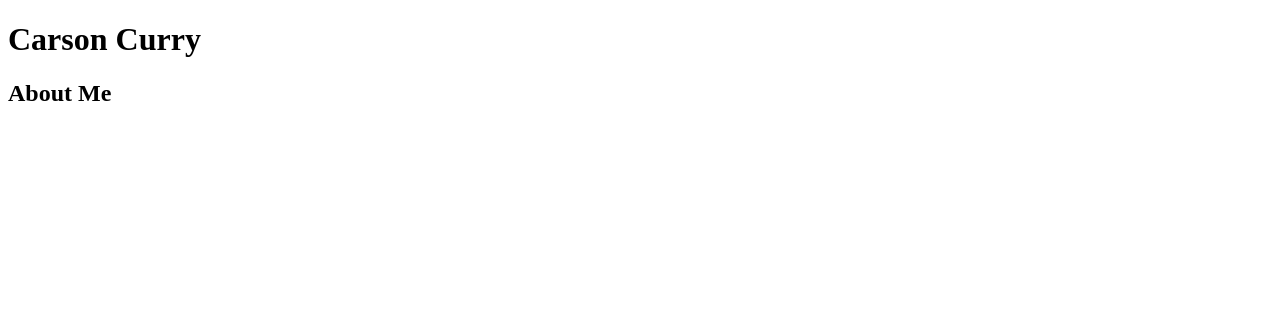
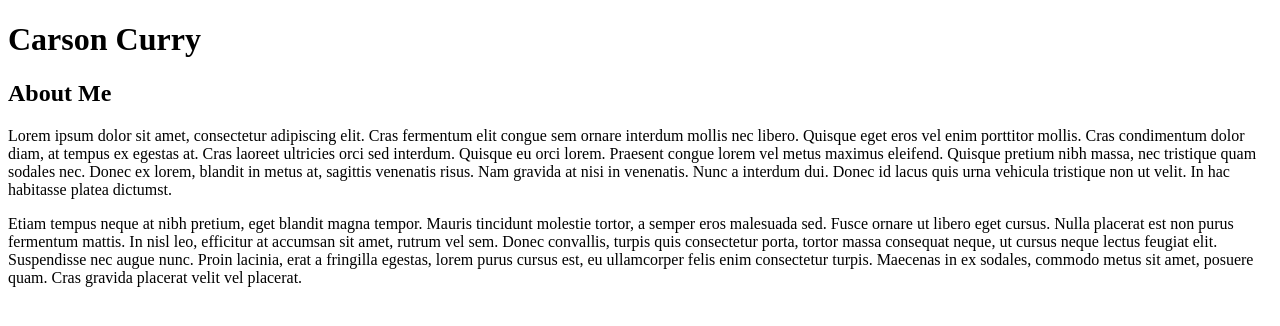
Before and after one commit to carsoncurry/carsoncurry.github.io, a plain HTML site: page index.html in a window 1280 px wide. Drawn offline with Linux system fonts and the light colour scheme.

```diff
--- a/index.html
+++ b/index.html
@@ -9,6 +9,14 @@
 
             <h2>About Me</h2>
 
+            <p>Lorem ipsum dolor sit amet, consectetur adipiscing elit. Cras fermentum elit congue sem ornare interdum mollis nec libero. Quisque eget eros vel enim porttitor mollis. Cras condimentum dolor diam, at tempus ex egestas at. Cras laoreet ultricies orci sed interdum. Quisque eu orci lorem. Praesent congue lorem vel metus maximus eleifend. Quisque pretium nibh massa, nec tristique quam sodales nec. Donec ex lorem, blandit in metus at, sagittis venenatis risus. Nam gravida at nisi in venenatis. Nunc a interdum dui. Donec id lacus quis urna vehicula tristique non ut velit. In hac habitasse platea dictumst.
+
+</p>
+
+            <p>Etiam tempus neque at nibh pretium, eget blandit magna tempor. Mauris tincidunt molestie tortor, a semper eros malesuada sed. Fusce ornare ut libero eget cursus. Nulla placerat est non purus fermentum mattis. In nisl leo, efficitur at accumsan sit amet, rutrum vel sem. Donec convallis, turpis quis consectetur porta, tortor massa consequat neque, ut cursus neque lectus feugiat elit. Suspendisse nec augue nunc. Proin lacinia, erat a fringilla egestas, lorem purus cursus est, eu ullamcorper felis enim consectetur turpis. Maecenas in ex sodales, commodo metus sit amet, posuere quam. Cras gravida placerat velit vel placerat.
+
+</p>
+
         </body>
     </head>
 </html>
```
